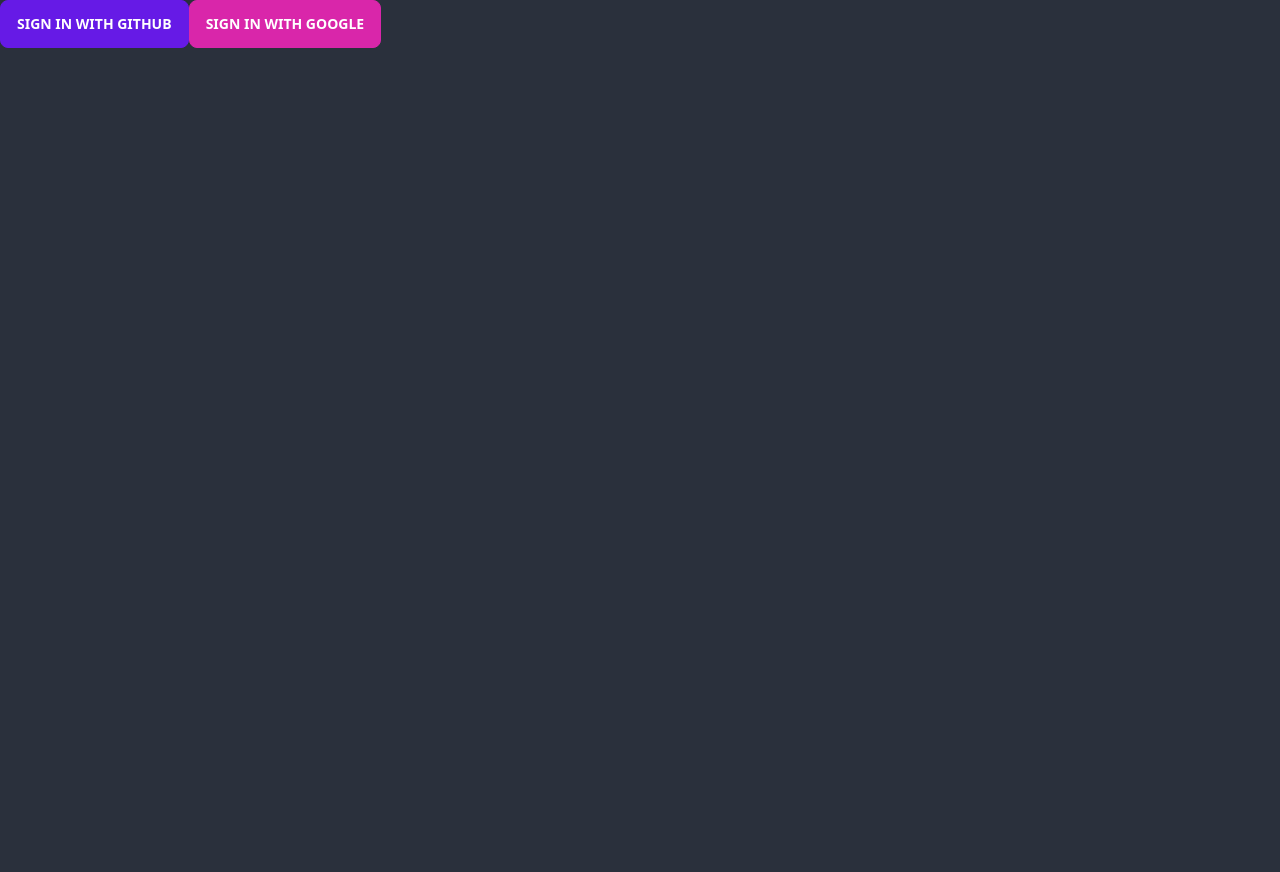
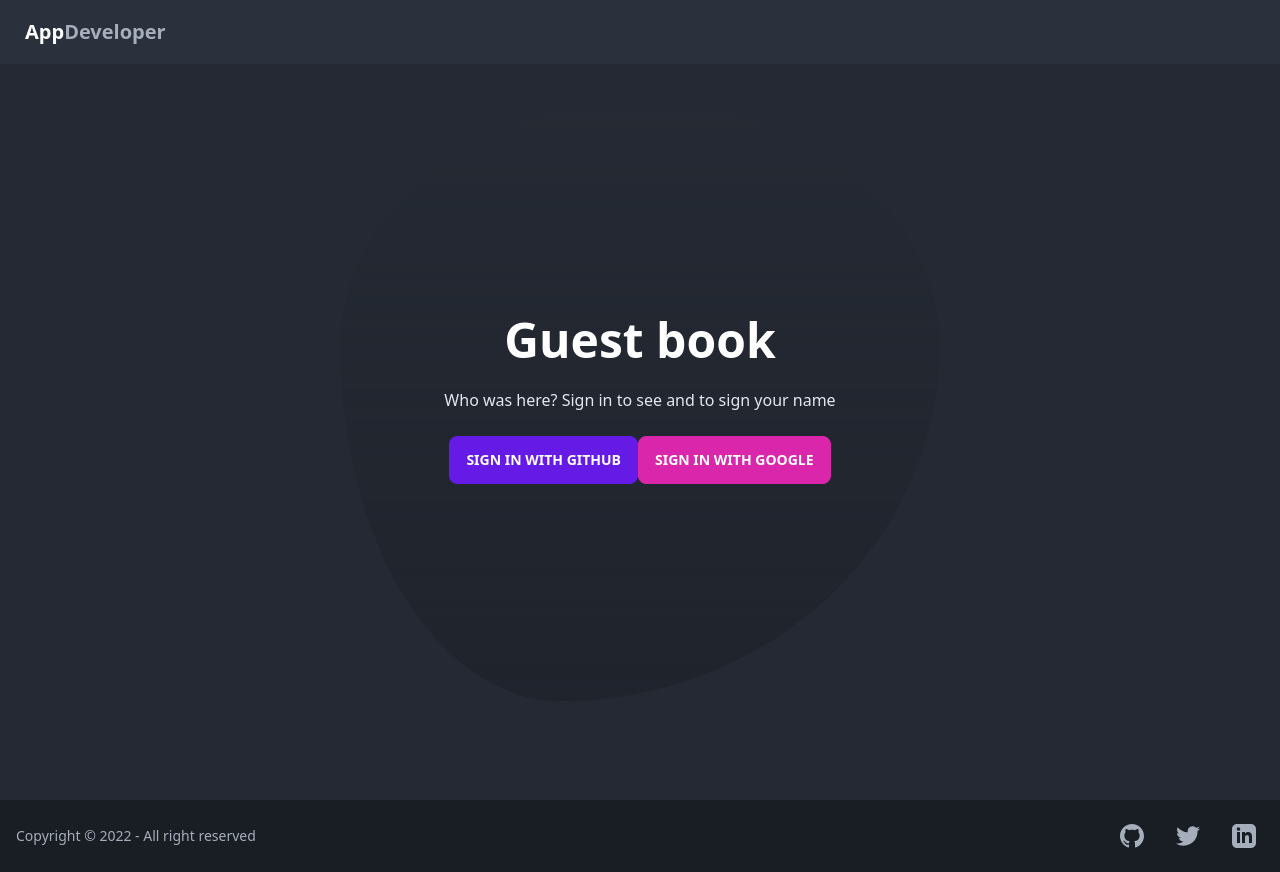
Before and after one commit to mrzachnugent/zach-nugent-ca, a React (Vite) app: page /guest-book in a window 1280 px wide. Before the commit the page ends 800 px from the top, so only its background shows below. Built offline with nearby package versions, Linux system fonts and the light colour scheme; no server answers.

Commit message:
add layout to guestbook page

```diff
--- a/src/components/Header.tsx
+++ b/src/components/Header.tsx
@@ -2,10 +2,12 @@ import React from 'react';
 import { Link } from 'react-router-dom';
 import { Spacer } from './Spacer';
 
-export const Header: React.FC<{ avatarSrc: string; modalId: string }> = (
-  props
-) => {
-  const { avatarSrc, modalId } = props;
+export const Header: React.FC<{
+  avatarSrc?: string;
+  modalId?: string;
+  isLoggedIn?: boolean;
+}> = (props) => {
+  const { avatarSrc, modalId, isLoggedIn } = props;
 
   return (
     <div className='navbar bg-base-100 absolute'>
@@ -19,6 +21,7 @@ export const Header: React.FC<{ avatarSrc: string; modalId: string }> = (
         </a>
       </div>
       <div className='flex-none'>
+        {modalId && (
           <div className='dropdown dropdown-end'>
             {/* Terminal Button Dropdown */}
             <label tabIndex={0} className='btn btn-ghost btn-circle'>
@@ -52,7 +55,9 @@ export const Header: React.FC<{ avatarSrc: string; modalId: string }> = (
               </div>
             </div>
           </div>
+        )}
         <Spacer width={8} />
+        {avatarSrc && (
           <div className='dropdown dropdown-end'>
             {/* Avatar Button Dropdown */}
             <label tabIndex={0} className='btn btn-ghost btn-circle avatar'>
@@ -136,6 +141,7 @@ export const Header: React.FC<{ avatarSrc: string; modalId: string }> = (
               </li>
             </ul>
           </div>
+        )}
       </div>
     </div>
   );
--- a/src/hooks/useKeyboard.tsx
+++ b/src/hooks/useKeyboard.tsx
@@ -227,14 +227,15 @@ export const useKeyboard = (
           displayAdd([<ContactSection />]);
         }
         if (inputIs(['s', 'sign'])) {
+          navigate('guest-book');
+          displayReplace([BOOT_UP_JSX[BOOT_UP_JSX.length - 1]]);
+        }
+        if (inputIs(['b', 'bot'])) {
           displayAdd([
             <pre data-prefix='>' className='text-primary-content'>
-              <code>SIGN MY FRICKIN GUESTBOOK</code>
+              <code>🤖 ROBOT</code>
             </pre>,
           ]);
-        }
-        if (inputIs(['b', 'bot'])) {
-          navigate('guest-book');
         }
         if (inputIs(['clear'])) {
           displayReplace([BOOT_UP_JSX[BOOT_UP_JSX.length - 1]]);
--- a/src/pages/GuestBook.tsx
+++ b/src/pages/GuestBook.tsx
@@ -1,22 +1,42 @@
 import React from 'react';
+import { Footer } from '../components/Footer';
+import { Header } from '../components/Header';
 import { auth, signIn, signOut } from '../firebase';
 
 export const GuestBook: React.FC = () => {
-  if (!auth.currentUser) {
   return (
+    <>
+      <Header />
+      <div className='hero min-h-screen bg-base-200'>
+        <div className='hero-content text-center'>
+          <div className='max-w-md blob before:bg-gradient-to-t before:from-neutral '>
+            <h1 className='text-5xl font-bold text-primary-content'>
+              Guest book
+            </h1>
+            <p className='py-6 text-slate-200'>
+              Who was here? Sign in to see and to sign your name
+            </p>
+            {!auth.currentUser ? (
               <>
                 <button className='btn btn-primary' onClick={signIn('github')}>
                   SIGN IN with Github
                 </button>
-        <button className='btn btn-secondary' onClick={signIn('google')}>
+                <button
+                  className='btn btn-secondary'
+                  onClick={signIn('google')}
+                >
                   SIGN IN with Google
                 </button>
               </>
-    );
-  }
-  return (
+            ) : (
               <>
                 <h1>GUEST BOOK</h1> <button onClick={signOut}>SIGN OUT</button>
               </>
+            )}
+          </div>
+        </div>
+      </div>
+      <Footer />
+    </>
   );
 };
```
Lines whose indentation alone changed are shown as unchanged.
